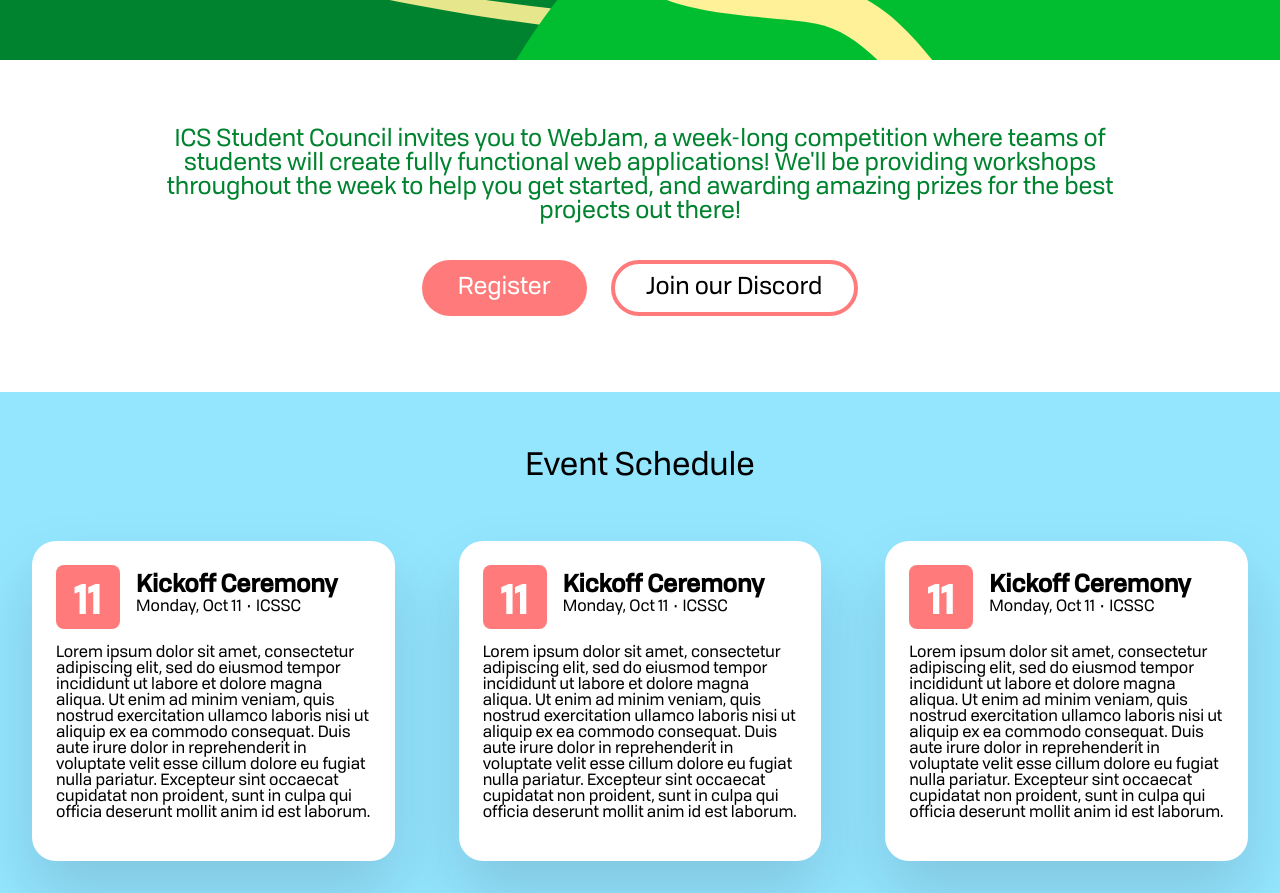
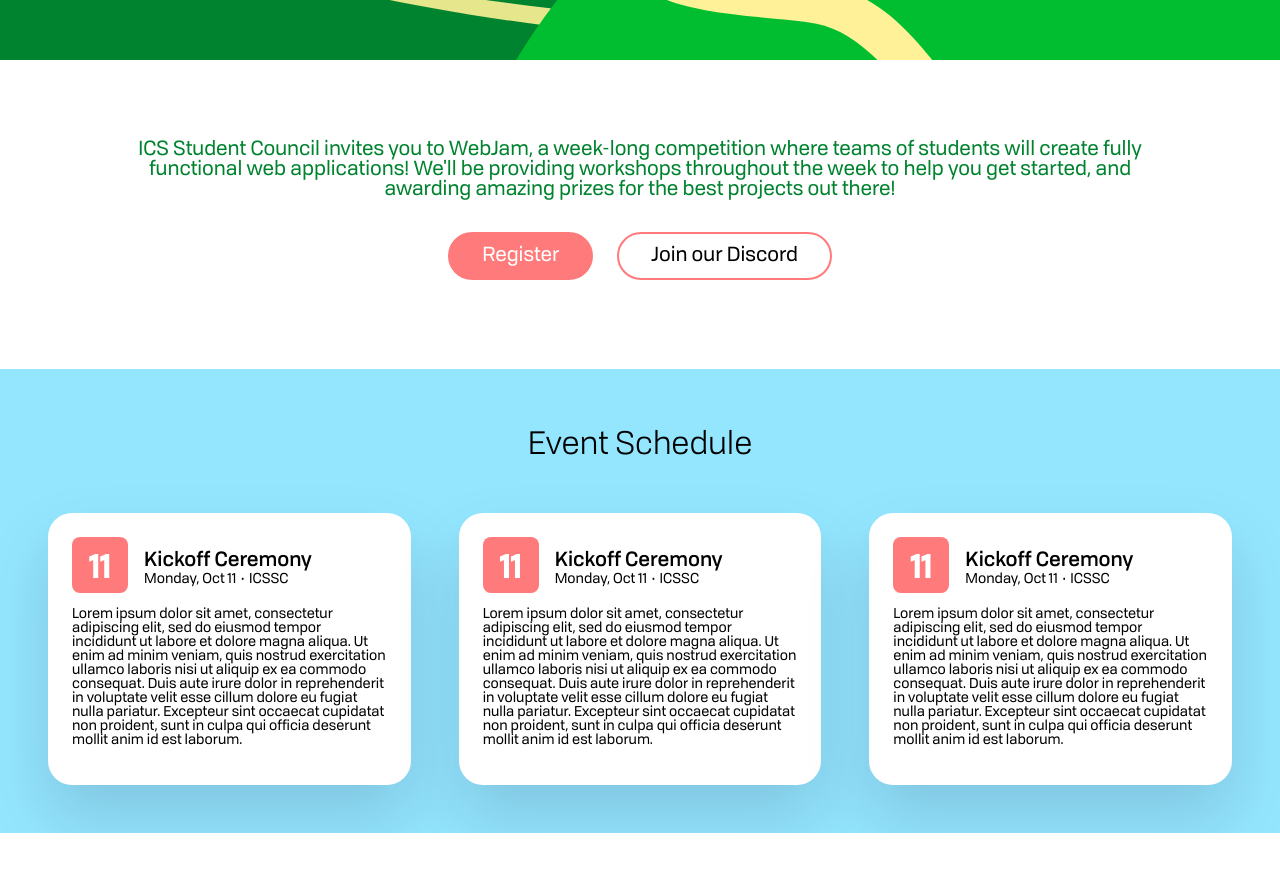
Before and after one commit to ryanmohta/webjam-2021, a React (Create React App) app: page / in a window 1280 px wide. Shown: the part 660-1553 px from the top of the page. After the commit the page ends 1493 px from the top, so only its background shows below. Built offline with nearby package versions, Linux system fonts and the light colour scheme.

Commit message:
Scaled everything down to 100% view

```diff
--- a/src/App.scss
+++ b/src/App.scss
@@ -1,17 +1,30 @@
+// Global styles
+
+body {
+  font-size: 14px;
+}
+
+h2 {
+  text-align: center;
+  font-weight: 400;
+  font-size: 32px;
+  font-weight: 300;
+}
+
 .header .content {
-  margin: 5% 10%;
+  margin: 6% 8%;
   text-align: center;
   color: rgb(0, 131, 47);
 
   h3, h4 {
     font-weight: 400;
-    font-size: 24px;
-    margin: 24px;
+    font-size: 20px;
+    margin: 20px;
   }
 
   h4 {
     display: inline-block;
-    border: 4px solid rgb(255, 122, 122);
+    border: 2px solid rgb(255, 122, 122);
     padding: 12px 32px;
     margin: 12px;
     border-radius: 9999px;
@@ -30,17 +43,12 @@
 }
 
 .schedule {
-  padding-top: 32px;
+  padding: 24px 0;
   background-color: rgb(148, 230, 255);
-
-  h2 {
-    text-align: center;
-    font-weight: 400;
-    font-size: 32px;
-  }
 
   .events {
     display: grid;
+    margin: 0 24px;
     grid-template-columns: repeat(auto-fit, minmax(240px, 1fr));
   }
 }
@@ -49,16 +57,17 @@
   background-color: white;
   box-shadow: rgba(17, 12, 46, 0.15) 0px 32px 64px 0px;
   padding: 24px;
-  margin: 32px;
+  margin: 24px;
   border-radius: 24px;
 
   .header {
     display: flex;
+    align-items: center;
 
     .date {
       background: rgb(255, 122, 122);
       border-radius: 8px;
-      width: 64px; height: 64px;
+      width: 56px; height: 56px;
       display: flex;
       align-items: center;
       justify-content: center;
@@ -66,7 +75,7 @@
       h4 {
         color: white;
         margin: 0;
-        font-size: 40px;
+        font-size: 32px;
       }
     }
 
@@ -75,8 +84,8 @@
 
       h3, h5 { margin: 0; }
 
-      h3 { font-size: 24px; }
-      h5 { font-size: 16px; font-weight: 400; }
+      h3 { font-size: 20px; font-weight: 500; }
+      h5 { font-size: 14px; font-weight: 400; }
     }
   }
 }
```
